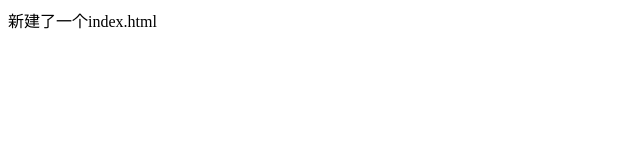
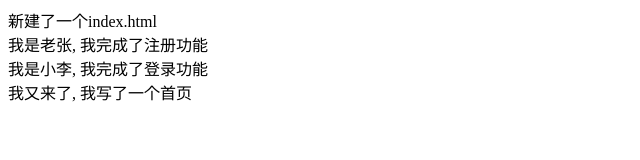
Before and after one commit to Z0920/myfirst, a plain HTML site: page index.html in a window 1280 px wide. Shown: the whole page, without its empty margins (0-640 px from the left). Drawn offline with Linux system fonts and the light colour scheme.

Commit message:
我是老张, 我完成了注册功能

```diff
--- a/index.html
+++ b/index.html
@@ -1,12 +1,19 @@
 <!DOCTYPE html>
 <html lang="en">
+
 <head>
     <meta charset="UTF-8">
     <meta name="viewport" content="width=device-width, initial-scale=1.0">
     <meta http-equiv="X-UA-Compatible" content="ie=edge">
     <title>Document</title>
 </head>
+
 <body>
     <div>新建了一个index.html</div>
+    <div>我是老张, 我完成了注册功能</div>
+    <div>我是小李, 我完成了登录功能</div>
+
+    <div>我又来了, 我写了一个首页</div>
 </body>
+
 </html>
```
